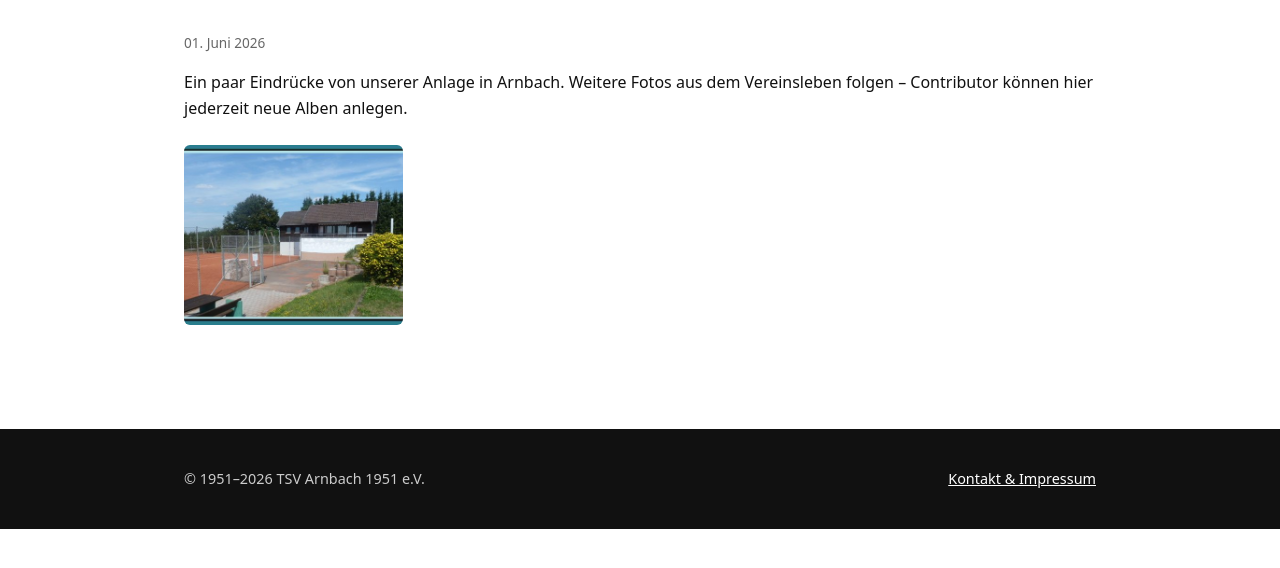
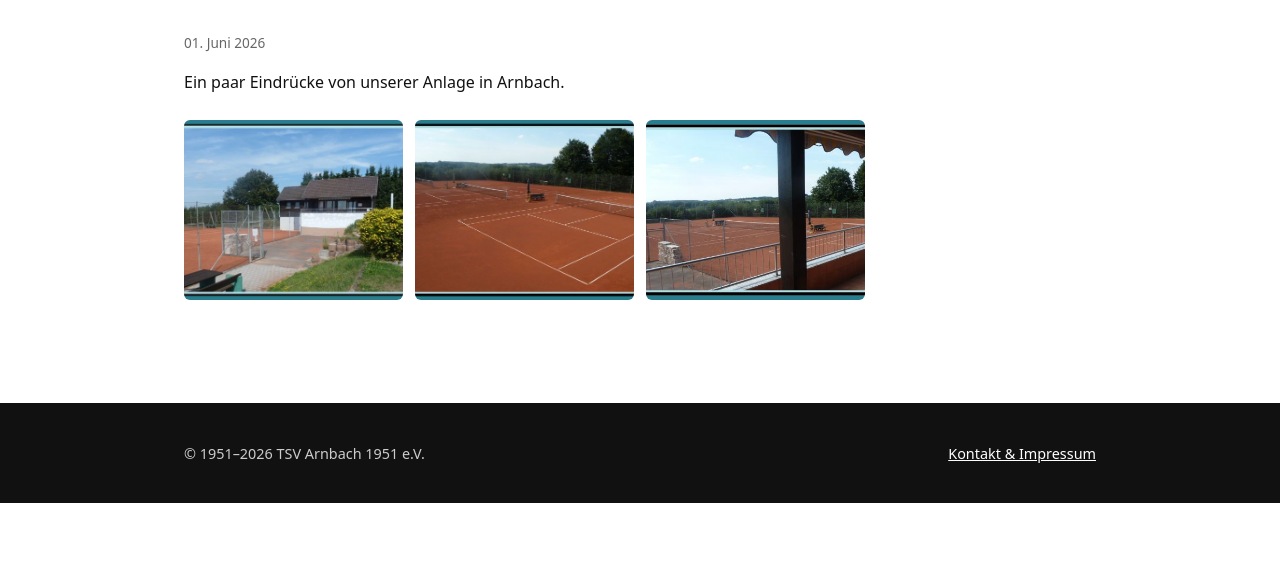
Before and after one commit to as69-github/tennis.tsvarnbach, an Eleventy site: page src/fotos/2026-unsere-anlage.md in a window 1280 px wide. Shown: the part 172-740 px from the top of the page. Built offline with nearby package versions, Linux system fonts and the light colour scheme; Eleventy itself is replaced by a stand-in of ours; files that its build step writes are made by us from their sources.

Commit message:
Update Fotoalbum “2026-unsere-anlage”

```diff
--- a/src/fotos/2026-unsere-anlage.md
+++ b/src/fotos/2026-unsere-anlage.md
@@ -5,6 +5,7 @@ titelbild: /assets/img/tennisanlage.jpg
 fotos:
   - bild: /assets/img/tennisanlage.jpg
     text: Blick auf die Plätze und das Vereinsheim
+  - bild: /uploads/tennisanlage1.jpg
+  - bild: /uploads/tennisanlage2.jpg
 ---
-Ein paar Eindrücke von unserer Anlage in Arnbach. Weitere Fotos aus dem
-Vereinsleben folgen – Contributor können hier jederzeit neue Alben anlegen.
+Ein paar Eindrücke von unserer Anlage in Arnbach.
```
Also changed, not shown: src/uploads/tennisanlage1.jpg (added), src/uploads/tennisanlage2.jpg (added).
